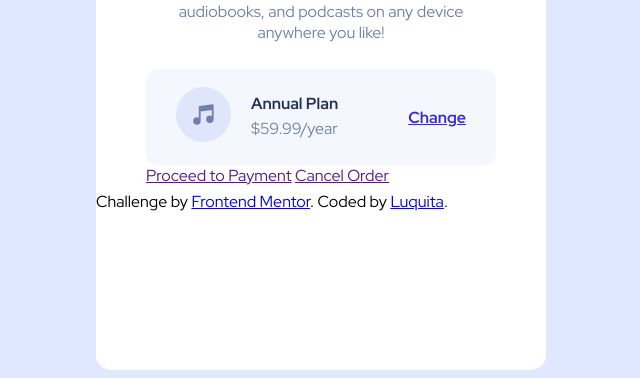
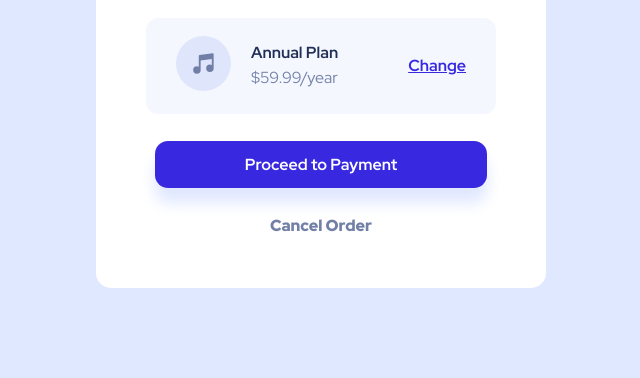
Before and after one commit to LucaRiver0n/SummaryChallenge, a website: page index.html in a window 1280 px wide. Shown: the part 484-862 px from the top of the page, without its empty margins (319-959 px from the left). After the commit the page ends 800 px from the top, so only its background shows below. Drawn offline with Linux system fonts and the light colour scheme.

Commit message:
termine toda la estructura y estilo, me falta el fondo

```diff
--- a/index.html
+++ b/index.html
@@ -36,14 +36,16 @@
         </div>
 
         <div class="order">
-          <a href="">Proceed to Payment</a>
+          <div class="payment">
+            <a  href="">Proceed to Payment</a>
+          </div>
           <a href="">Cancel Order</a>
         </div>
       </div>
-      <div class="attribution">
+      <!-- <div class="attribution">
         Challenge by <a href="https://www.frontendmentor.io?ref=challenge" target="_blank">Frontend Mentor</a>.
         Coded by <a href="#">Luquita</a>.
-      </div>
+      </div> -->
     </main>
   </body>
 </html>
--- a/scss/index.scss
+++ b/scss/index.scss
@@ -3,12 +3,12 @@ body{
     background-color: hsl(225, 100%, 94%);
     align-items: center;
     justify-content: center;
-    margin-top: 12%;
+    margin-top: 8%;
     font-family: Red Hat Display;
 
     main{
         width: 450px;
-       height: 700px;
+       height: 670px;
         background-color: white;
         border-radius: 15px;
         .imagen{
@@ -75,8 +75,50 @@ body{
                     a{
                         color:hsl(245, 75%, 52%);
                         font-weight: 700;
+                        transition: 0.2s ease;
+                        &:hover{
+                            text-decoration: none;
+                            color:hsl(245, 65%, 64%);
+                            transition: 0.2s ease;
+                        }
 
                     }
+                }
+            }
+            .order{
+                display: flex;
+                flex-direction: column;
+                align-items: center;
+                margin-top: 40px;
+                .payment{
+                    a{
+                        text-align: center;
+                        background-color: hsl(245, 75%, 52%);
+                        padding: 13px 90px;
+                        border-radius: 13px;
+                        font-weight: 700;
+                        text-decoration: none;
+                        color:white;
+                        font-size: 16px;
+                        box-shadow: 0px 15px 15px hsl(225, 100%, 94%);
+                        transition: 0.2s ease;
+                        &:hover{
+                            background-color:hsl(245, 65%, 64%);
+                            transition: 0.2s ease;
+                            color:white;
+                        }
+                    }
+                }
+                a{
+                    margin-top: 40px;
+                    font-weight: 900;
+                    color:hsl(224, 23%, 55%);
+                    text-decoration: none;
+                    transition: 0.2s ease;
+                        &:hover{
+                            color:hsl(223, 47%, 23%);
+                            transition: 0.2s ease;
+                        }
                 }
             }
         }
```
Also changed, not shown: css/main.css, 1 other file.
